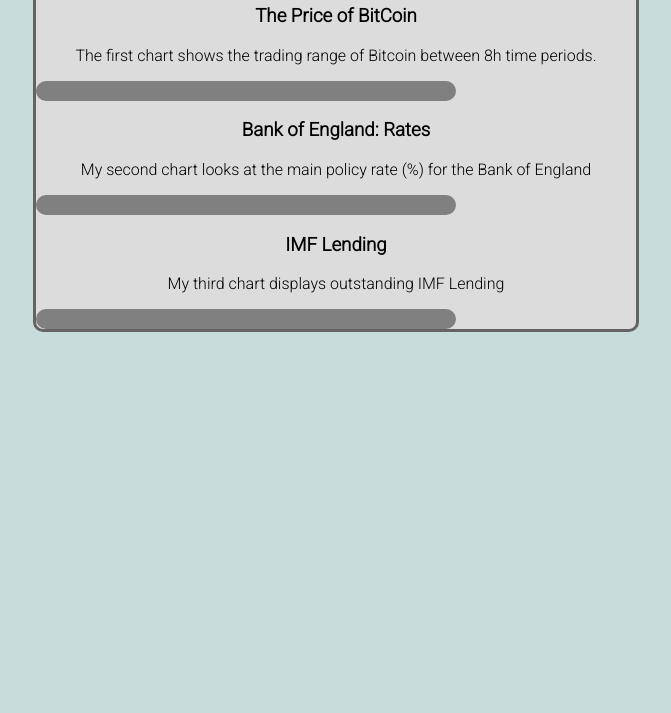
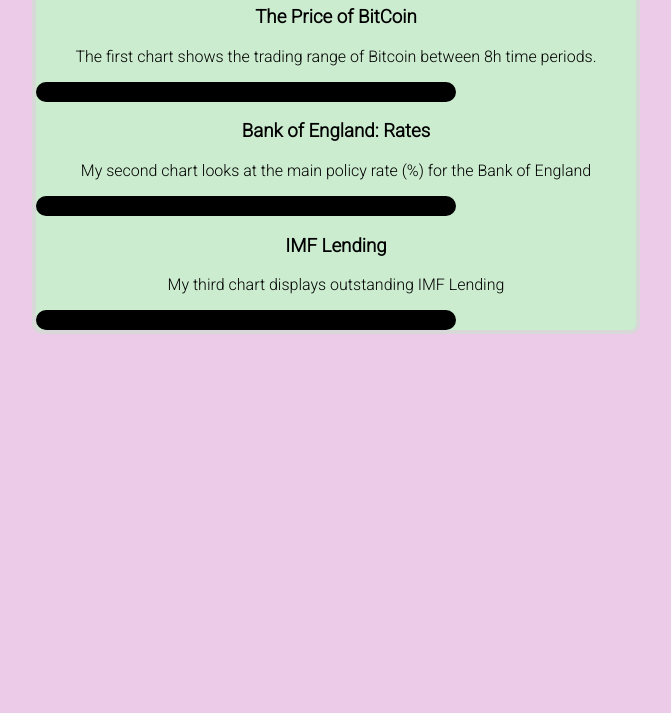
Before and after one commit to jazminyoung/jazminyoung.github.io, a plain HTML site: page portfolio.html in a window 1280 px wide. Shown: the part 87-800 px from the top of the page, without its empty margins (304-975 px from the left). Drawn offline with Linux system fonts and the light colour scheme; a script that the page names is missing.

Commit message:
Update index2.css

```diff
--- a/index2.css
+++ b/index2.css
@@ -12,7 +12,7 @@
 /* Book on colour = Joseph Albers - Interaction of Colour */
 
 body{
-    background-color: rgb(200,220,220);
+    background-color: rgba(236, 203, 232);
  }
 
 
@@ -26,23 +26,23 @@ h1, h3, p{
 .myWeek1{
     margin: auto;
     max-width: 600px;
-    background-color: rgb(220, 220, 220);
+    background-color: rgb(203, 236, 207);
 
 
-    border-width: 3px;
+    border-width: 4px;
     border-style: solid;
     border-radius: 10px;
-    border-color: rgb(100,100,100);
+    border-color: rgb(216, 216, 216);
 }
 
 
 /* Set the apperance of the class, chart */
 .chart{
-    background-color: rgba(206, 173, 212, 0.89);
+    background-color: rgba(236, 203, 232);
     width:400px;
     border-width: 10px;
     border-style: solid;
     border-radius: 10px;
-    border-color: grey;
+    border-color: rgb)208, 217, 181)
 
 }
```
